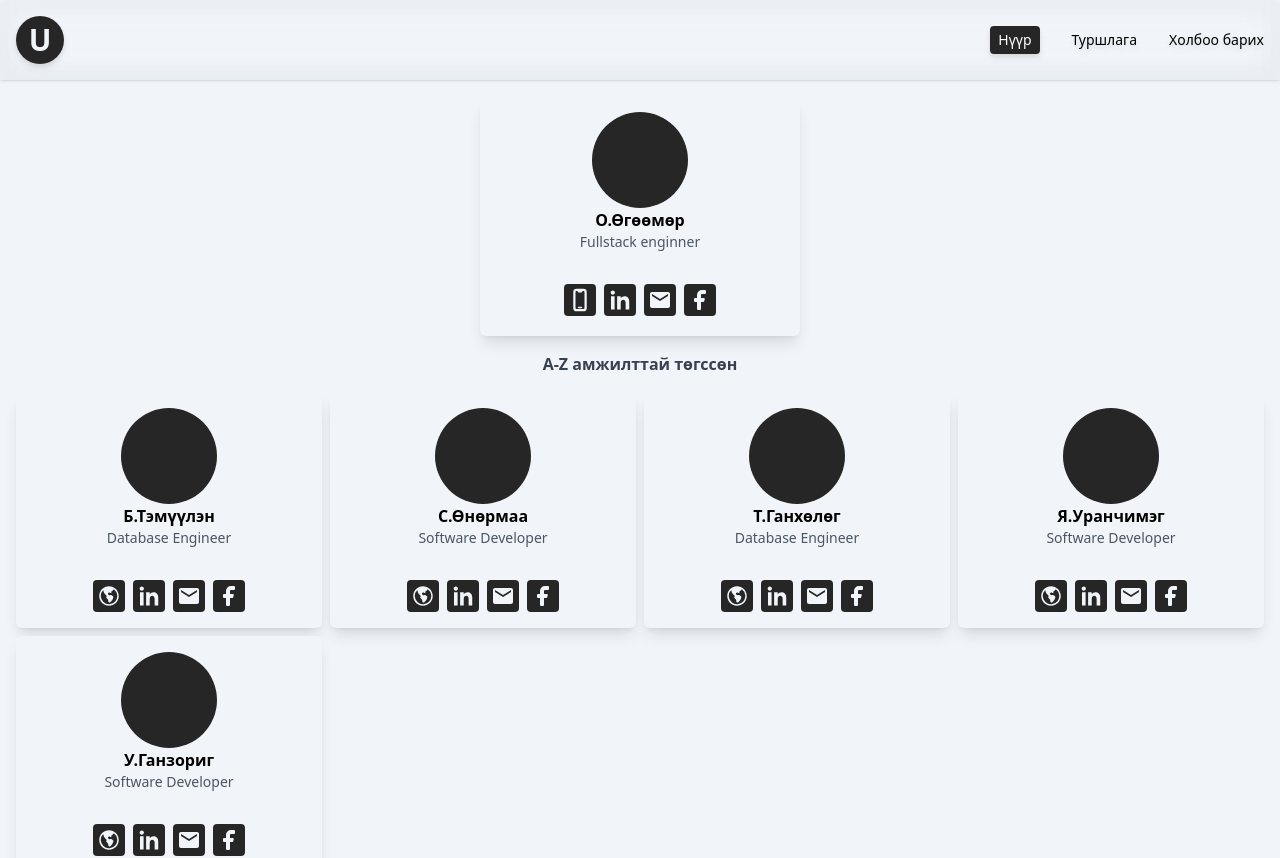
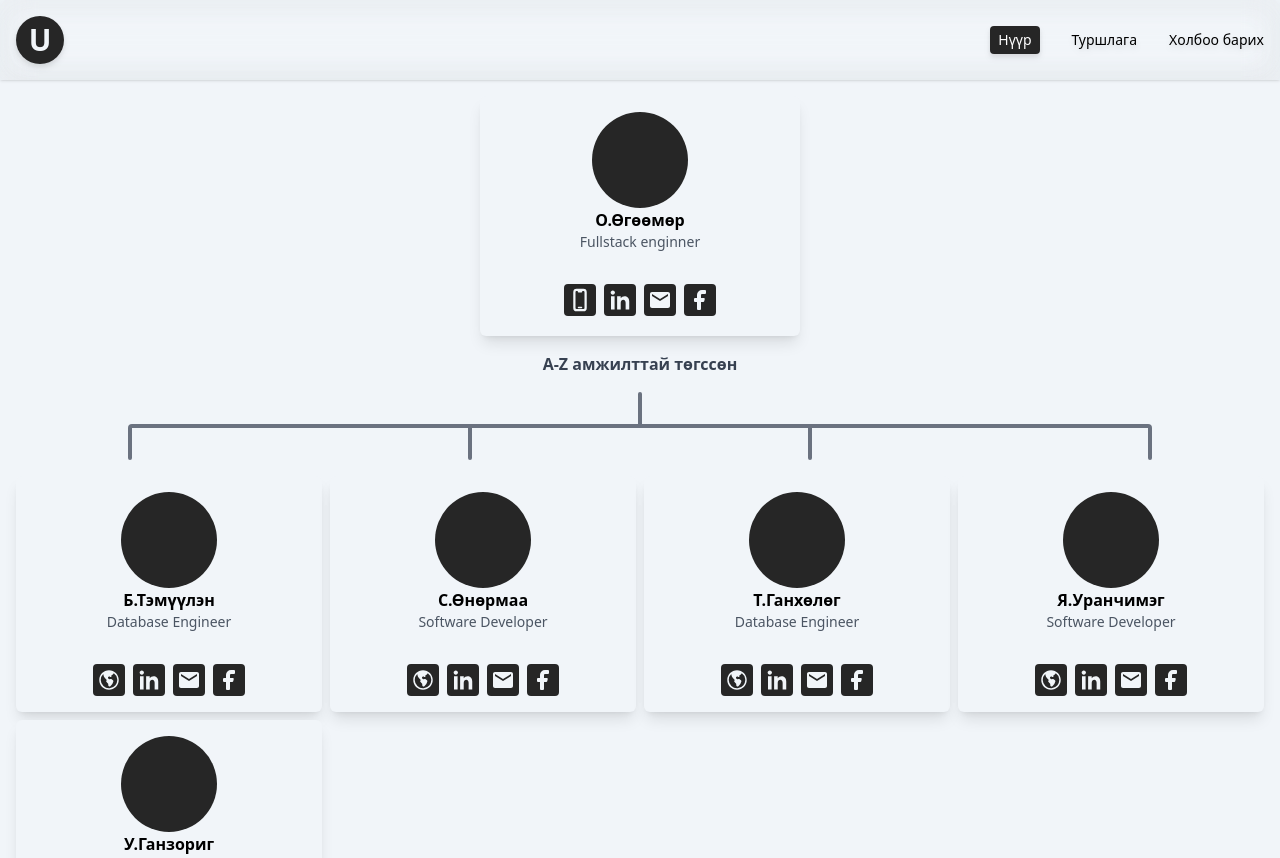
Before and after one commit to notestyle/teacher-profile, a Next.js app: page / in a window 1280 px wide. Shown: the top 858 px of the page. Built offline with nearby package versions, Linux system fonts and the light colour scheme.

Commit message:
added lines

```diff
--- a/pages/index.js
+++ b/pages/index.js
@@ -85,6 +85,16 @@ export default function Home() {
         </div>
         {/* Сурагчид */}
         <div className="font-bold text-gray-700">A-Z амжилттай төгссөн</div>
+        <div className=" w-[80%] flex flex-col items-center">
+          <div className="w-1 h-8 bg-gray-500 rounded-t"></div>
+          <div className="bg-gray-500 h-1 w-full rounded-t"></div>
+          <div className="flex justify-between w-full">
+            <div className="bg-gray-500 h-8 w-1 rounded-b"></div>
+            <div className="bg-gray-500 h-8 w-1 rounded-b"></div>
+            <div className="bg-gray-500 h-8 w-1 rounded-b"></div>
+            <div className="bg-gray-500 h-8 w-1 rounded-b"></div>
+          </div>
+        </div>
         <div className="w-full px-4 grid grid-cols-4 gap-2">
           <div className="w-full h-54 bg-slate-100 rounded-md shadow-lg flex flex-col items-center py-4">
             <div className="w-24 h-24 rounded-full bg-neutral-800"></div>
```
